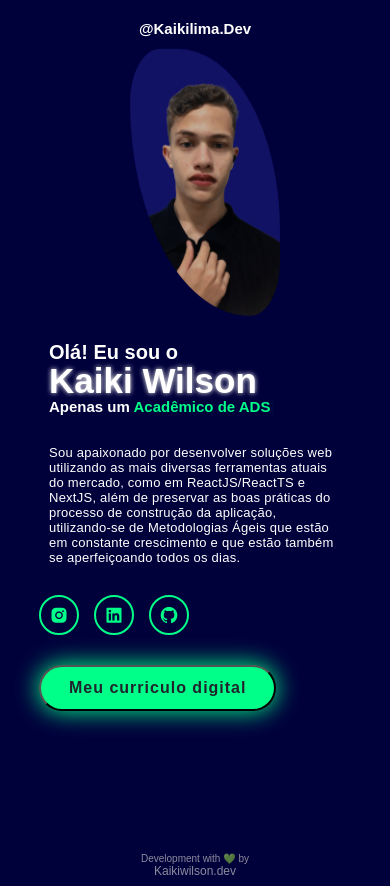
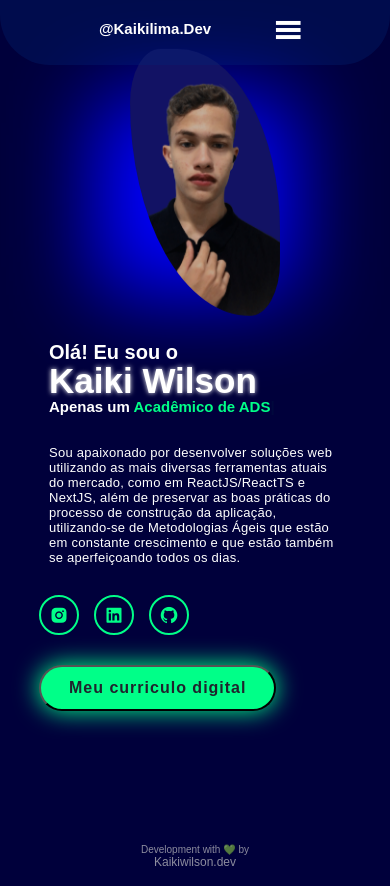
Before and after one commit to KaikiWilson/KaikiLima.dev.br, a React (Create React App) app: page / in a window 390 px wide. Built offline with nearby package versions, Linux system fonts and the light colour scheme.

Commit message:
Correção de erro css

```diff
--- a/src/pages/HomePage/HomePage.css
+++ b/src/pages/HomePage/HomePage.css
@@ -382,13 +382,11 @@
 
   }
 
-  .header {
-    position:absolute;
-  }
-
   .header-home-page {
     display: flex;
     width: 100vw;
+    background-color: #002b7c48;
+    border-radius: 0 0 50px 50px;
 
   }
 
@@ -411,6 +409,7 @@
   }
 
   #menu-button {
+    display: flex;
     margin-top: -5px;
     margin-left: 50px;
     padding: 0;
@@ -455,6 +454,20 @@
     padding: 0 10px 0 10px;
   }
 
+  .footer-homepage {
+    height: max-content;
+  }
+
+  .box-shadow-img {
+    display: flex;
+    position: absolute;
+    width: 0;
+    height: 0;
+    background-color: #fff;
+    transform: translate(65px, 125px);
+    box-shadow: 0 0 85px 100px blue;
+  }
+
   @keyframes floatImage {
     0% {
         transform: translateX(0);
--- a/src/pages/HomePage/HomePage.jsx
+++ b/src/pages/HomePage/HomePage.jsx
@@ -99,6 +99,7 @@ const HomePage = () => {
                 <section className="home">
 
                     <div className="home-img">
+                        <div className='box-shadow-img'></div>
                         <img src={myphoto} alt='KaikiLima'/>
                     </div>
 
```
